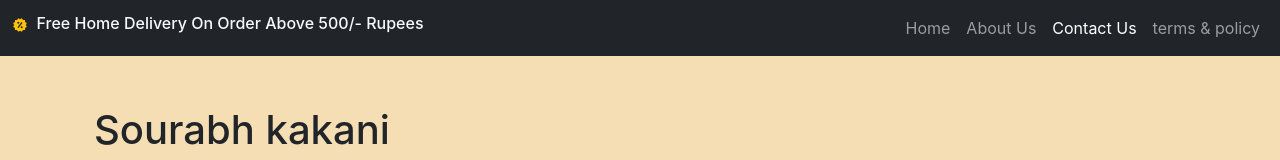
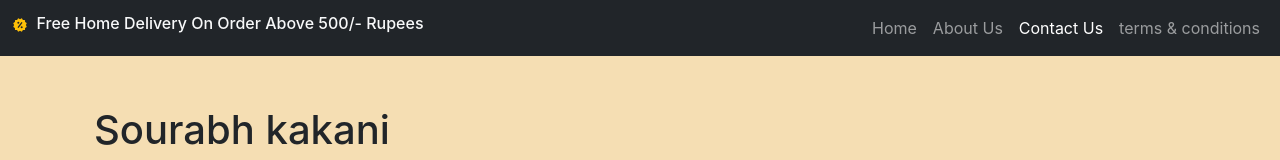
Before and after one commit to SourabhK08/Pizza_Ordering_App, a React (Create React App) app in the folder client/: page /contact in a window 1280 px wide. Shown: the top 160 px of the page. Built offline with nearby package versions, Linux system fonts and the light colour scheme.

Commit message:
updated navbar

```diff
--- a/client/src/components/NavBar.jsx
+++ b/client/src/components/NavBar.jsx
@@ -26,7 +26,7 @@ const NavBar = () => {
               <Nav.Link>Contact Us</Nav.Link>
             </LinkContainer>
             <LinkContainer to="/policy">
-              <Nav.Link>terms & policy</Nav.Link>
+              <Nav.Link>terms & conditions</Nav.Link>
             </LinkContainer>
           </Nav>
         </Container>
```
